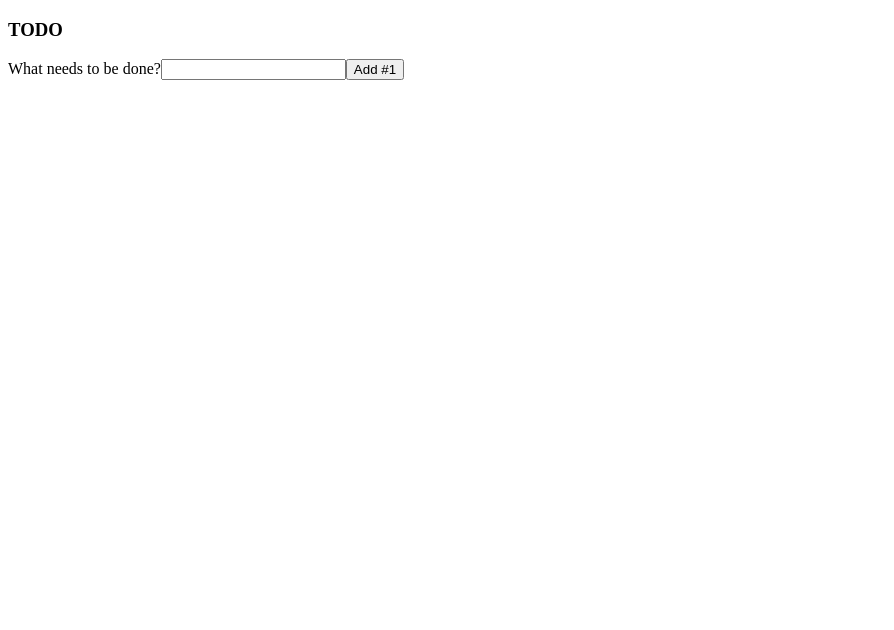
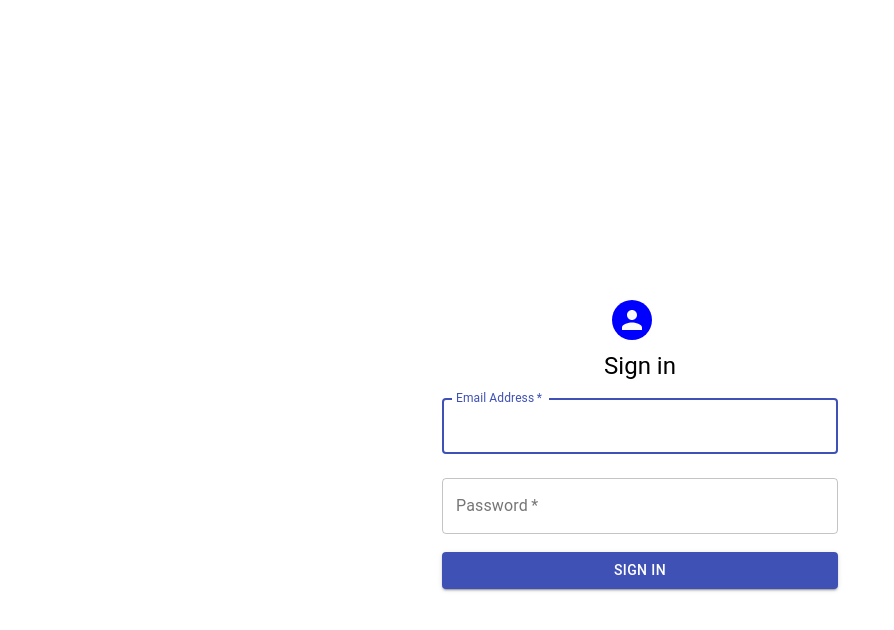
Before and after one commit to marioalvarez32/InventoryApp, a React app: page / in a window 1280 px wide. Shown: the top 630 px of the page, without its empty margins (0-894 px from the left). Built offline with nearby package versions, Linux system fonts and the light colour scheme.

Commit message:
Sign in page

```diff
--- a/package.json
+++ b/package.json
@@ -35,13 +35,14 @@
     "eslint-plugin-standard": "^4.0.1",
     "html-loader": "^1.1.0",
     "html-webpack-plugin": "^4.3.0",
-    "prettier": "^2.0.5",
+    "prettier": "2.0.5",
     "style-loader": "^1.2.1",
     "webpack": "^4.43.0",
     "webpack-cli": "^3.3.12",
     "webpack-dev-server": "^3.11.0"
   },
   "dependencies": {
+    "@material-ui/core": "^4.11.0",
     "react": "^16.13.1",
     "react-dom": "^16.13.1"
   }
--- a/src/comp/App.jsx
+++ b/src/comp/App.jsx
@@ -1,27 +1,17 @@
 import React, { Component } from 'react';
-import TodoApp from './TodoApp.jsx';
+import SignIn from './Signin.jsx';
 
 class App extends Component {
+  // eslint-disable-next-line no-useless-constructor
   constructor() {
     super();
-
-    // this.state = {
-    //   value: 'Mario or Komi',
-    //   login: 'test',
-    // };
   }
 
-  stuff = () => {};
   render() {
-    // const { value, login } = this.state;
-
     return (
-      <TodoApp />
-      // <div className="home">
-      //   <h1>Hello World </h1>
-      //   <h1>{value}</h1>
-      //   <div>{login}</div>
-      // </div>
+      <div>
+        <SignIn />
+      </div>
     );
   }
 }
--- /dev/null
+++ b/src/comp/Signin.jsx
@@ -0,0 +1,81 @@
+import React, { Component } from 'react';
+import TextField from '@material-ui/core/TextField';
+import Button from '@material-ui/core/Button';
+import Avatar from '@material-ui/core/Avatar';
+import Typography from '@material-ui/core/Typography';
+
+import Container from '@material-ui/core/Container';
+
+export class Signin extends Component {
+  constructor() {
+    super();
+    this.state = {
+      password: '',
+      userName: '',
+    };
+  }
+
+  myChangeHandler = (e) => {
+    console.log(e.target.value);
+  };
+
+  handleSubmit = (e) => {
+    e.preventDefault();
+
+    this.setState({
+      [e.target.name]: e.target.value,
+    });
+  };
+
+  render() {
+    return (
+      <Container component="main" maxWidth="xs">
+        <Avatar style={{ marginLeft: '170px', backgroundColor: 'blue', marginTop: '300px' }} />
+        <Typography component="h1" variant="h5" style={{ textAlign: 'center', marginTop: '10px' }}>
+          Sign in
+        </Typography>
+        <form onSubmit={this.handleSubmit}>
+          <TextField
+            variant="outlined"
+            margin="normal"
+            required
+            fullWidth
+            id="email"
+            label="Email Address"
+            name="email"
+            autoComplete="email"
+            autoFocus
+            onChange={this.myChangeHandler}
+          />
+          <TextField
+            variant="outlined"
+            margin="normal"
+            required
+            fullWidth
+            name="password"
+            label="Password"
+            type="password"
+            id="password"
+            onChange={this.myChangeHandler}
+            autoComplete="current-password"
+          />
+          {/* <FormControlLabel
+          control={<Checkbox value="remember" color="primary" />}
+          label="Remember me"
+        /> */}
+          <Button
+            type="submit"
+            fullWidth
+            variant="contained"
+            color="primary"
+            style={{ marginTop: '10px' }}
+          >
+            Sign In
+          </Button>
+        </form>
+      </Container>
+    );
+  }
+}
+
+export default Signin;
--- a/src/comp/TodoApp.jsx
+++ /dev/null
@@ -1,66 +0,0 @@
-import React, { Component } from 'react';
-import TodoList from './TodoList.jsx';
-
-class TodoApp extends Component {
-  constructor(props) {
-    super(props);
-    this.state = {
-      items: [],
-      text: '',
-    };
-  }
-
-  remove = (id) => {
-    const { items } = this.state;
-
-    const newItems = items.filter((item) => {
-      return item.id !== id;
-    });
-
-    this.setState({
-      items: newItems,
-    });
-  };
-
-  handleChange = (e) => {
-    this.setState({ text: e.target.value });
-  };
-
-  handleSubmit = (e) => {
-    const { text } = this.state;
-    e.preventDefault();
-    if (text.length === 0) {
-      return;
-    }
-    const newItem = {
-      text,
-      id: Date.now(),
-    };
-    this.setState((state) => ({
-      items: state.items.concat(newItem),
-      text: '',
-    }));
-  };
-
-  render() {
-    const { text, items } = this.state;
-    return (
-      <div>
-        <h3>TODO</h3>
-        <TodoList items={items} remove={this.remove} />
-        <form onSubmit={this.handleSubmit}>
-          {/* eslint-disable-next-line jsx-a11y/label-has-associated-control */}
-          <label htmlFor="new-todo">What needs to be done?</label>
-          <input id="new-todo" onChange={this.handleChange} value={text} />
-          <button type="submit">Add #{items.length + 1}</button>
-        </form>
-      </div>
-    );
-  }
-}
-
-export default TodoApp;
-//   ReactDOM.render(
-//     <TodoApp />,
-//     document.getElementById('todos-example')
-//   );
--- a/src/comp/TodoList.jsx
+++ /dev/null
@@ -1,25 +0,0 @@
-import React, { Component } from 'react';
-
-class TodoList extends Component {
-  render() {
-    const { items } = this.props;
-    return (
-      <ul>
-        {items.map((item) => (
-          <div
-            key={item.id}
-            onClick={() => {
-              console.log('GOT HERE');
-              this.props.remove(item.id);
-              console.log('ONCLICK: ', item);
-            }}
-          >
-            {item.text}
-          </div>
-        ))}
-      </ul>
-    );
-  }
-}
-
-export default TodoList;
--- a/src/index.js
+++ b/src/index.js
@@ -2,4 +2,5 @@ import React from 'react';
 import ReactDOM from 'react-dom';
 import App from './comp/App.jsx';
 
+// eslint-disable-next-line no-undef
 ReactDOM.render(<App />, document.getElementById('root'));
--- a/webpack.config.js
+++ b/webpack.config.js
@@ -1,5 +1,6 @@
 const webpack = require('webpack');
 const HtmlWebPackPlugin = require('html-webpack-plugin');
+
 const port = process.env.PORT || 3000;
 
 module.exports = {
```
Also changed, not shown: 2 other files (tests, documents, lock files or other folders).
